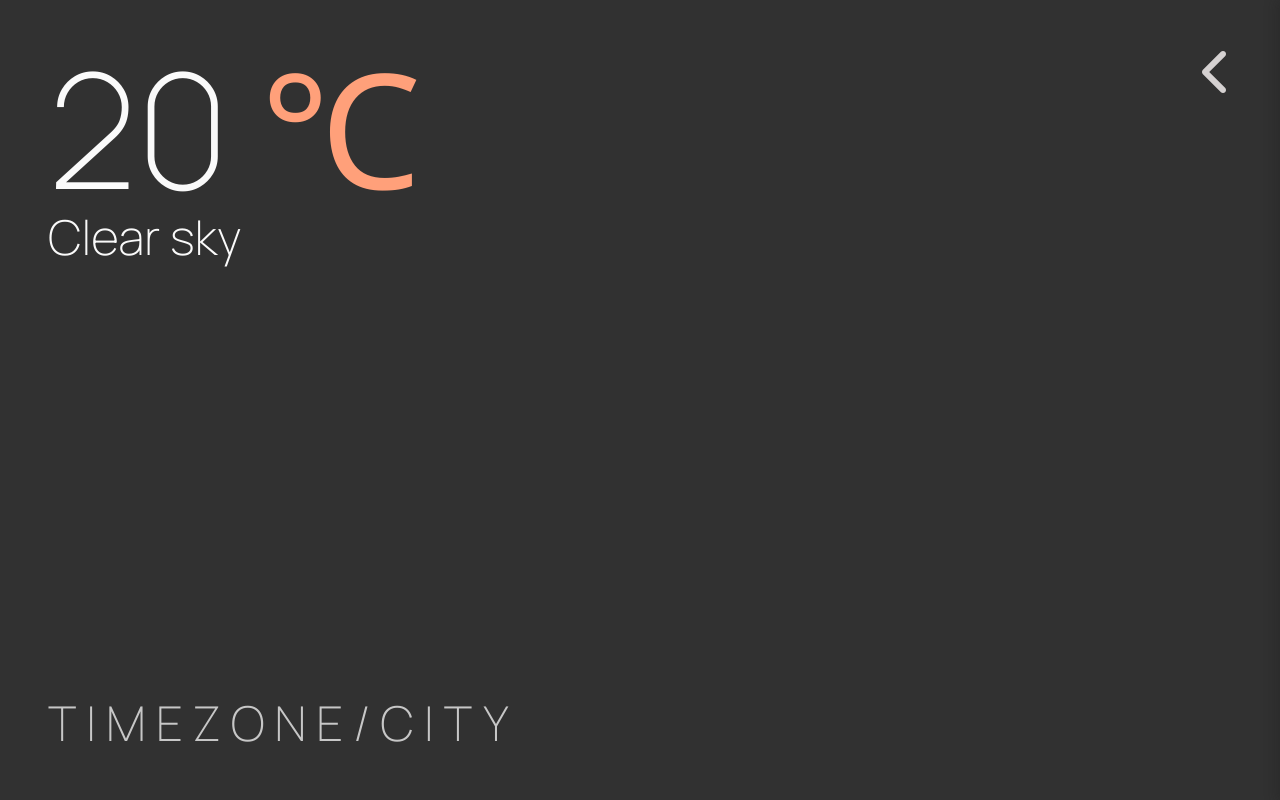
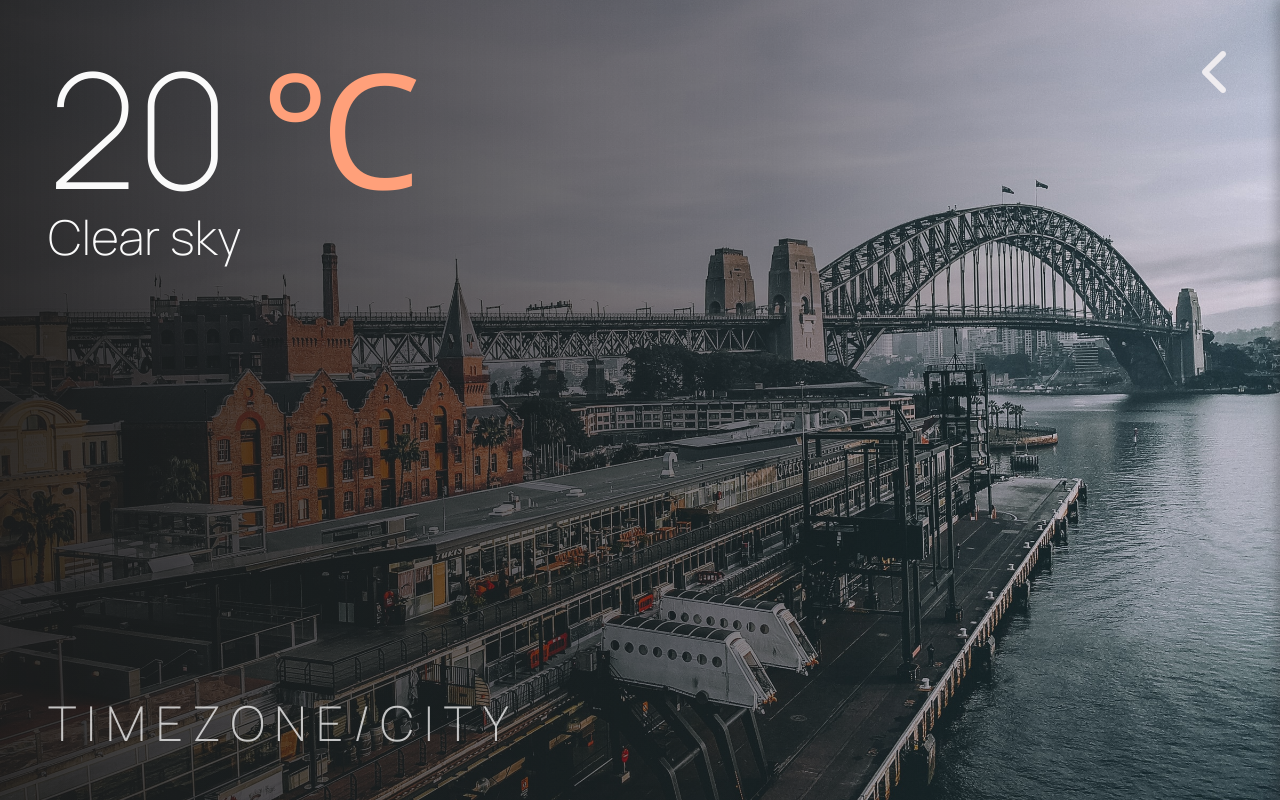
Before and after one commit to tonaye-aye/weathertones, a PHP site: page / in a window 1280 px wide; the page is wider, and only the part inside the window is pictured. Run offline with PHP 8.4, Linux system fonts and the light colour scheme; some libraries are stand-ins or nearby versions.

Commit message:
35th commit

```diff
--- a/style.css
+++ b/style.css
@@ -34,7 +34,7 @@
   overflow: hidden;
   background: #313131;
 }
-/* .home {
+.home {
   background: linear-gradient(
       to right,
       rgb(26, 26, 26, 0.9) 0%,
@@ -105,7 +105,7 @@
     url("./assets/cairo.jpg");
   background-position: center;
   background-size: cover;
-} */
+}
 
 /* icons */
 .fas,
```
